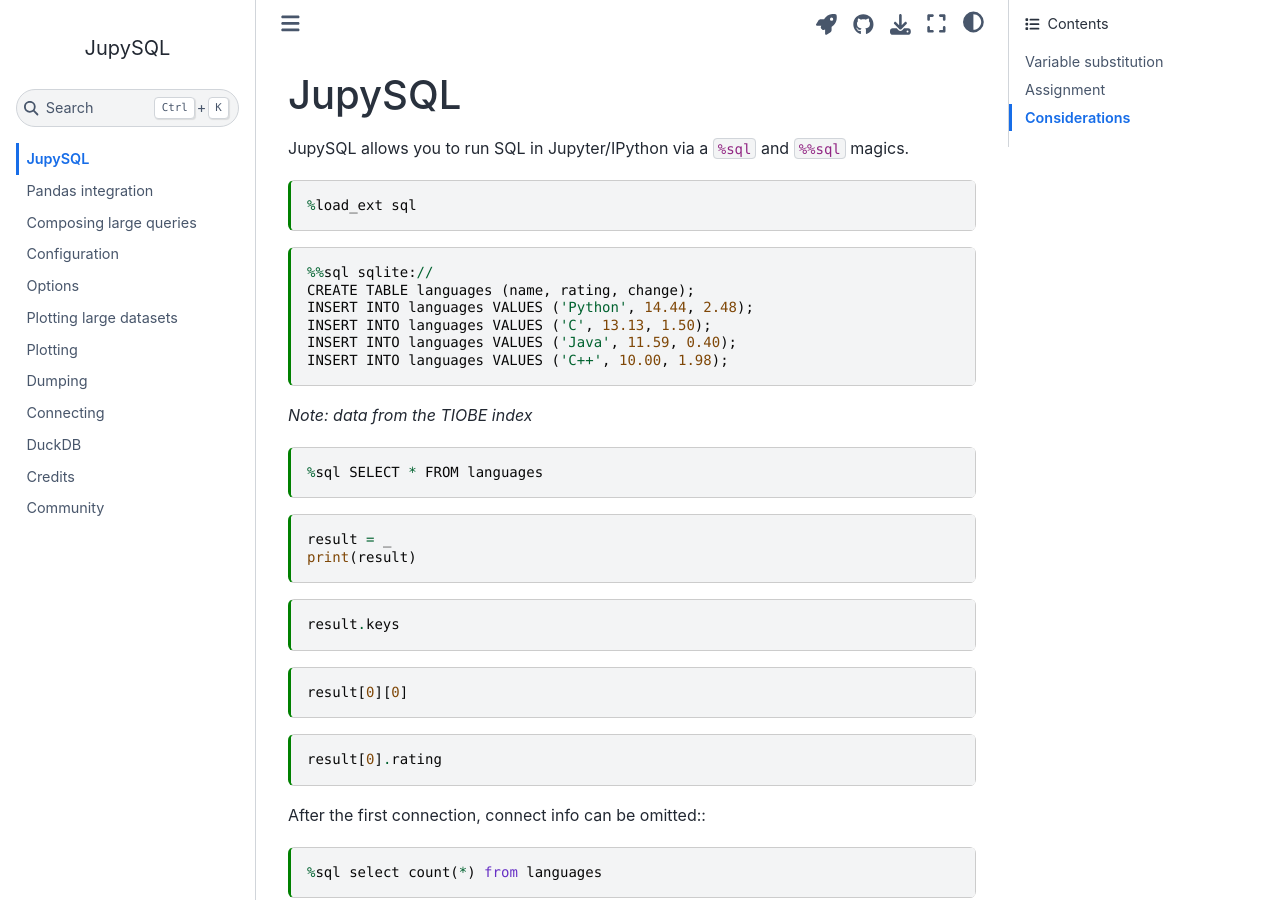
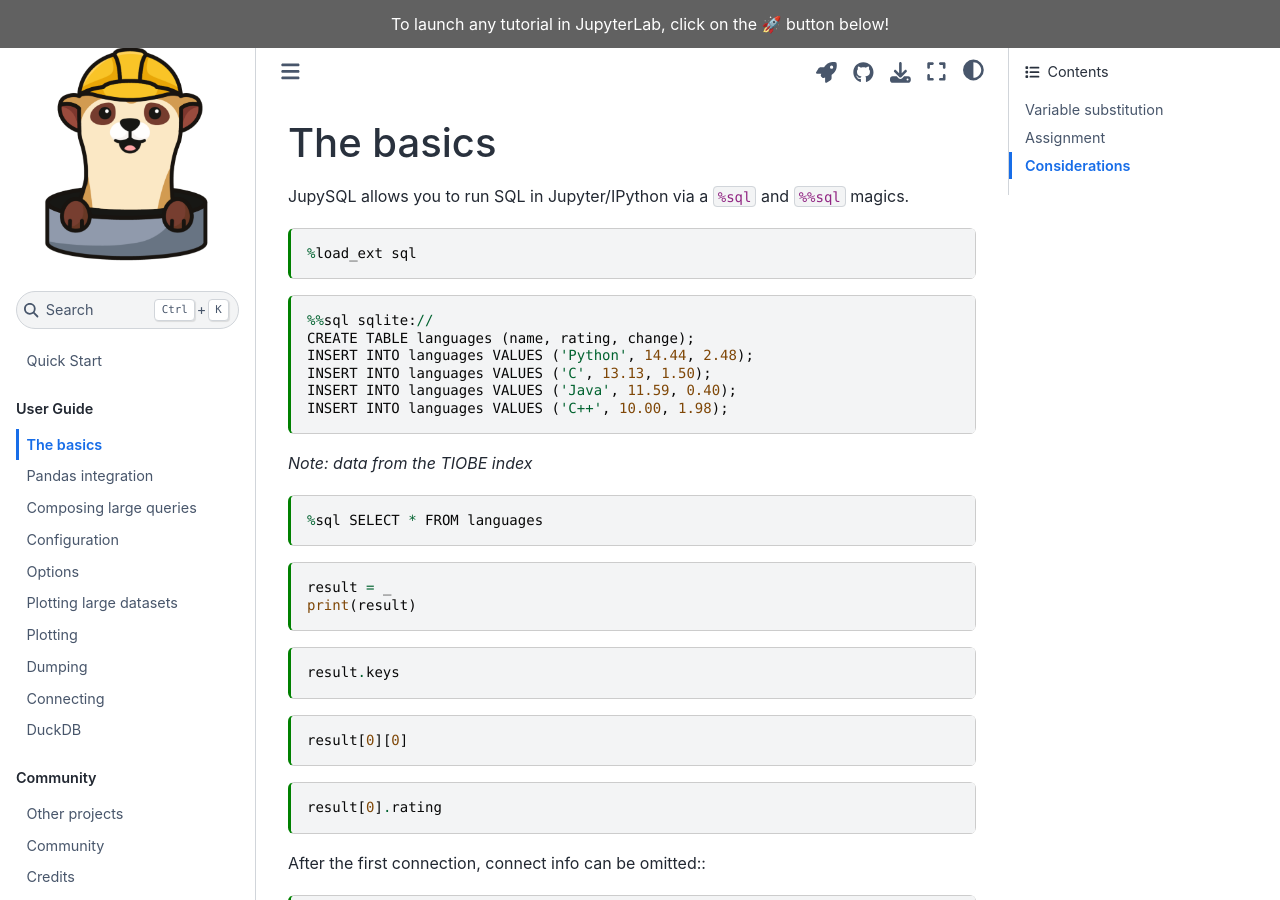
Before and after one commit to catherinedevlin/ipython-sql, a Jupyter Book: the page built from doc/intro.md, in a window 1280 px wide and 900 px high. Built offline with Jupyter Book 1.0.4 settings and Sphinx 7.4.7 and the Sphinx Book theme 1.1.4, drawn with Linux system fonts in a browser that asks for light colours.

Commit message:
re-orgs docs

```diff
--- a/doc/_config.yml
+++ b/doc/_config.yml
@@ -1,6 +1,6 @@
 title: JupySQL
 author: Ploomber
-# logo: logo.png
+logo: square-no-bg-small.png
 
 # Force re-execution of notebooks on each build.
 # See https://jupyterbook.org/content/execute.html
@@ -27,9 +27,10 @@
 html:
   use_issues_button: true
   use_repository_button: true
+  extra_navbar: Join us on <a href="https://ploomber.io/community/">Slack!</a>
+  announcement: To launch any tutorial in JupyterLab, click on the 🚀 button below!
 
 sphinx:
-  fail_on_warning: true
   config:
     execution_show_tb: true
 
--- a/doc/_toc.yml
+++ b/doc/_toc.yml
@@ -2,16 +2,22 @@
 # Learn more at https://jupyterbook.org/customize/toc.html
 
 format: jb-book
-root: intro
-chapters:
-- file: pandas
-- file: compose
-- file: configuration
-- file: options
-- file: plot
-- file: plotting
-- file: dumping
-- file: connecting
-- file: duckdb
-- file: credits
-- file: community
+root: quick-start
+parts:
+  - caption: User Guide
+    chapters:
+    - file: intro
+    - file: pandas
+    - file: compose
+    - file: configuration
+    - file: options
+    - file: plot
+    - file: plotting
+    - file: dumping
+    - file: connecting
+    - file: duckdb
+  - caption: Community
+    chapters:
+    - file: community/projects
+    - file: community/community
+    - file: community/credits
--- a/doc/intro.md
+++ b/doc/intro.md
@@ -6,14 +6,14 @@
     extension: .md
     format_name: myst
     format_version: 0.13
-    jupytext_version: 1.14.0
+    jupytext_version: 1.14.4
 kernelspec:
   display_name: Python 3 (ipykernel)
   language: python
   name: python3
 ---
 
-# JupySQL
+# The basics
 
 JupySQL allows you to run SQL in Jupyter/IPython via a `%sql` and `%%sql` magics.
 
```
Also changed, not shown: doc/community/projects.md (added, +7 -0 lines), doc/pandas.md (+1 -1 lines), doc/quick-start.md (added, +80 -0 lines), tasks.py (+31 -19 lines), .readthedocs.yml, doc/community/community.md (renamed from doc/community.md), doc/community/credits.md (renamed from doc/credits.md), doc/square-no-bg-small.png (added).
